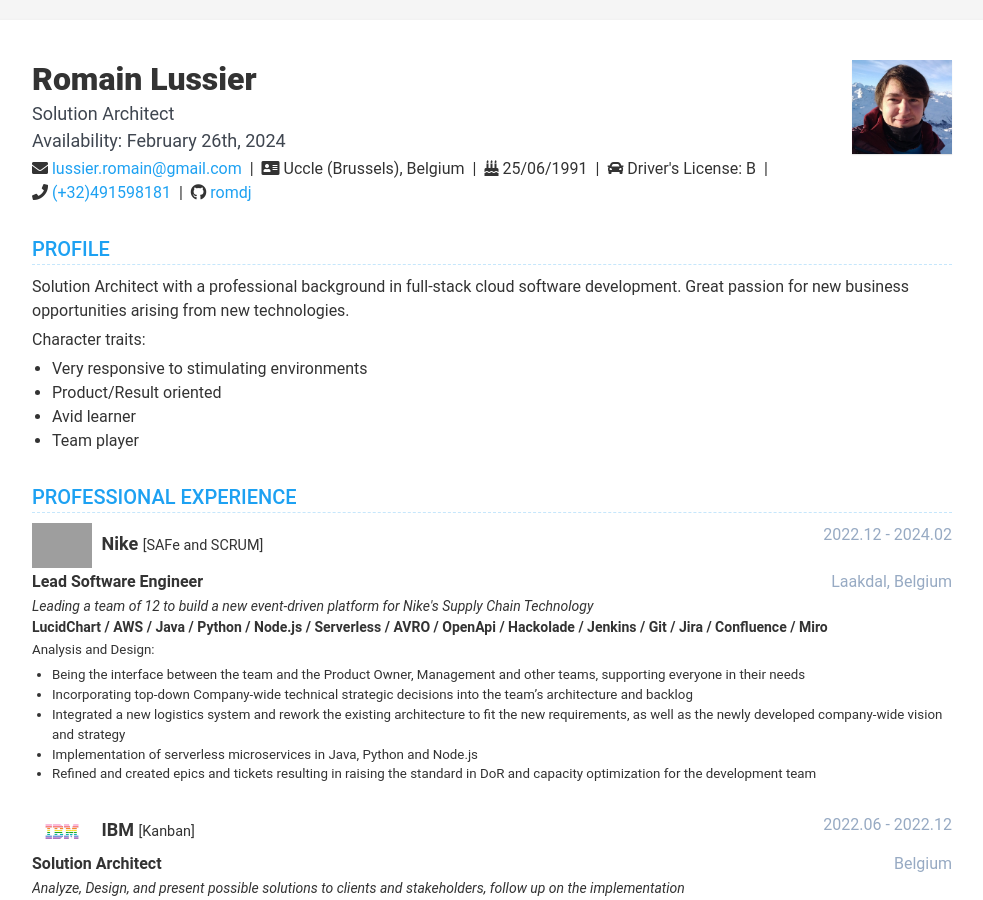
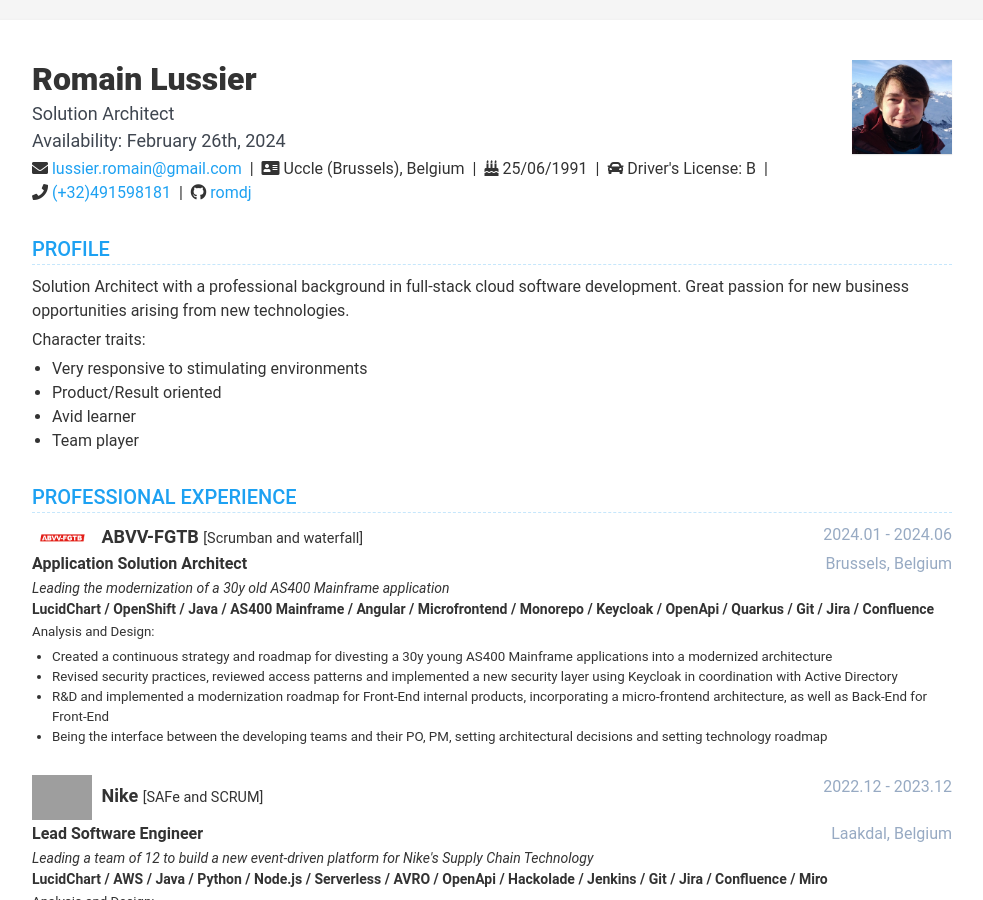
Before and after one commit to romdj/romdj.github.io, a Jekyll site: the page built from index.html, in a window 1280 px wide and 900 px high. Shown: the whole window, without its empty margins (148-1131 px from the left). Built offline with Jekyll 4.4.1, drawn with Linux system fonts in a browser that asks for light colours; nearby versions of some CDN libraries; some of the changed text lies outside the part shown; grey boxes are pictures that could not be loaded.

Commit message:
Added ABVV-FGTB experience

```diff
--- a/_data/data.yml
+++ b/_data/data.yml
@@ -109,6 +109,36 @@
   display: true
   title: Professional Experience
   items:
+    - role: Application Solution Architect
+      technologies:
+        - 'LucidChart'
+        - ' / OpenShift'
+        - ' / Java'
+        - ' / AS400 Mainframe'
+        - ' / Angular'
+        - ' / Microfrontend'
+        - ' / Monorepo'
+        - ' / Keycloak'
+        - ' / OpenApi'
+        - ' / Quarkus'
+        - ' / Git'
+        - ' / Jira'
+        - ' / Confluence'
+      management: Scrumban and waterfall
+      time: 2024.01 - 2024.06
+      company: ABVV-FGTB
+      logo: abvv-fgtb.png
+      rdescription: Leading the modernization of a 30y old AS400 Mainframe application
+      cdescription: The General Federation of Belgian Labour
+      location: Brussels, Belgium
+      details: |
+        Analysis and Design:
+          - Created a continuous strategy and roadmap for divesting a 30y young AS400 Mainframe applications into a modernized architecture
+          - Revised security practices, reviewed access patterns and implemented a new security layer using Keycloak in coordination with Active Directory
+          - R&D and implemented a modernization roadmap for Front-End internal products, incorporating a micro-frontend architecture, as well as Back-End for Front-End
+          - Being the interface between the developing teams and their PO, PM, setting architectural decisions and setting technology roadmap
+
+
     - role: Lead Software Engineer
       technologies:
         - 'LucidChart'
@@ -126,7 +156,7 @@
         - ' / Confluence'
         - ' / Miro'
       management: SAFe and SCRUM
-      time: 2022.12 - 2024.02
+      time: 2022.12 - 2023.12
       company: Nike
       logo: nike-swoosh-logo-paint-cropped.png
       rdescription: Leading a team of 12 to build a new event-driven platform for Nike's Supply Chain Technology
@@ -341,6 +371,11 @@
   display: true
   title: Certifications
   items:
+    - title: Security certificaton OAuth2, OpenID Connect, SAML V2 and Keycloak
+      authors: Trained by Laurent Révillon
+      date: "03.2024"
+      link: https://www.laurent-revillion.com/
+
     - title: Azure Solutions Architect Professional
       authors: Microsoft
       date: "Not obtained yet - Training Currently ongoing"
```
Also changed, not shown: assets/images/companies/abvv-fgtb.png (added).
